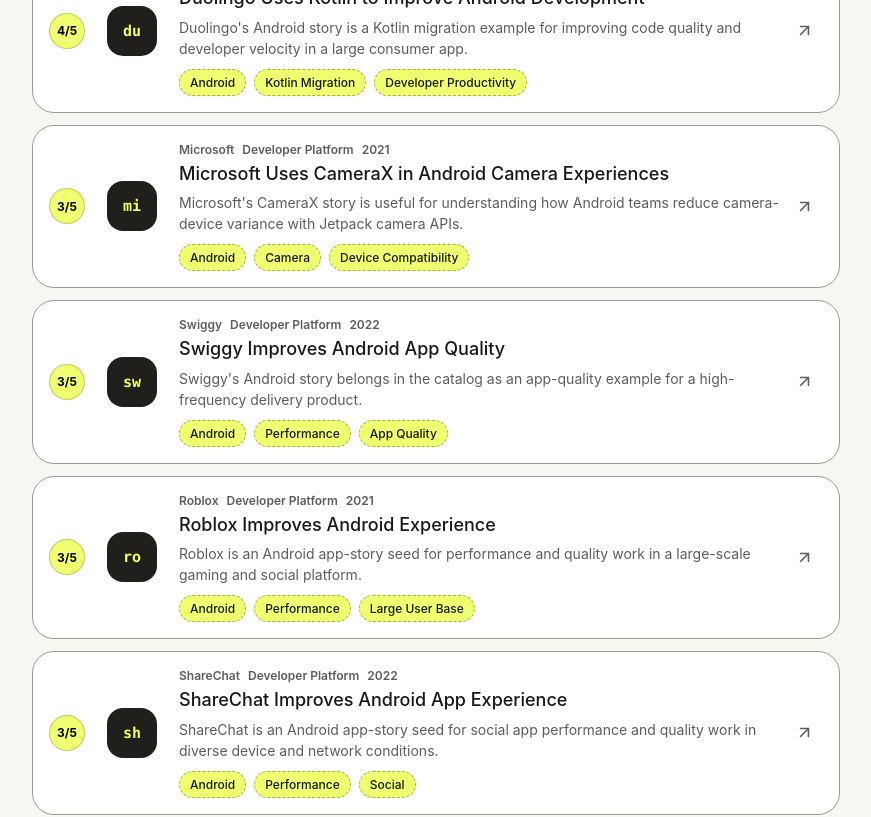
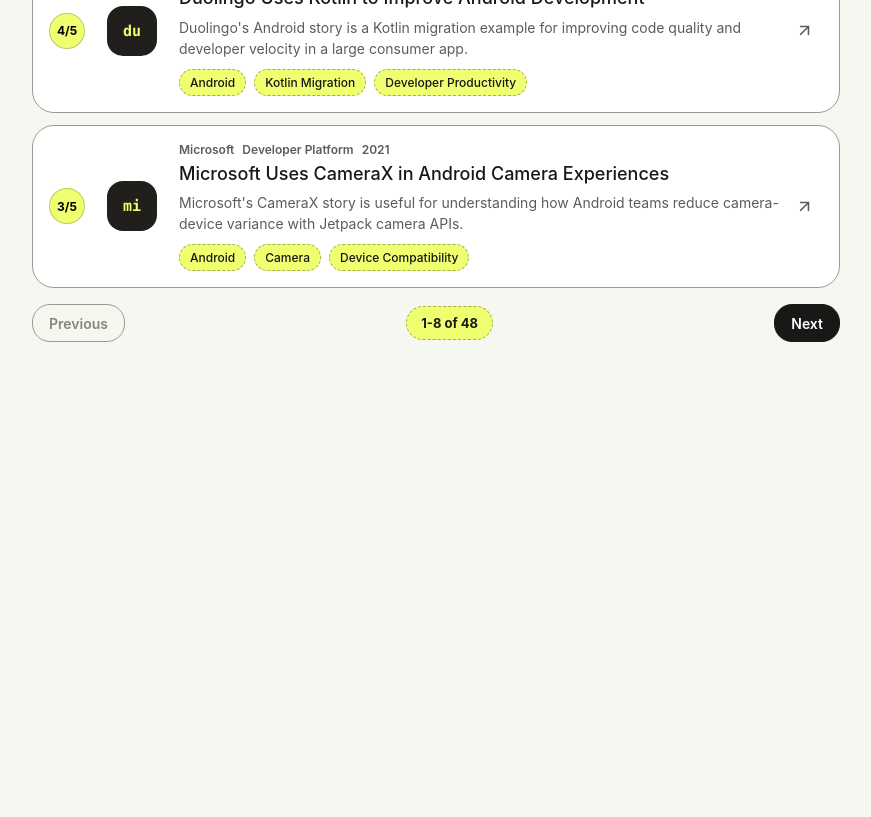
Before and after one commit to huongstienstra/techcase, a Next.js app: page / in a window 1280 px wide. Shown: the part 1725-2542 px from the top of the page, without its empty margins (8-879 px from the left). After the commit the page ends 2131 px from the top, so only its background shows below. Built offline with nearby package versions, Linux system fonts and the light colour scheme.

Commit message:
Add case study pagination

```diff
--- a/app/globals.css
+++ b/app/globals.css
@@ -355,6 +355,44 @@
 
 .case-arrow {
   color: var(--muted);
+}
+
+.pagination {
+  align-items: center;
+  display: flex;
+  gap: 12px;
+  justify-content: space-between;
+  margin-top: 16px;
+}
+
+.pagination-button {
+  background: var(--ink);
+  border: 1px solid var(--ink);
+  border-radius: 18px;
+  color: #fff;
+  cursor: pointer;
+  font-size: 14px;
+  font-weight: 600;
+  min-height: 38px;
+  padding: 0 16px;
+}
+
+.pagination-button:disabled {
+  background: transparent;
+  border-color: var(--line-strong);
+  color: var(--faint);
+  cursor: not-allowed;
+}
+
+.pagination-summary {
+  background: var(--surface-layer);
+  border: 1px dashed rgba(24, 24, 22, 0.35);
+  border-radius: 999px;
+  color: var(--ink);
+  font-size: 13px;
+  font-weight: 700;
+  min-height: 34px;
+  padding: 8px 14px;
 }
 
 .tag-row,
@@ -731,6 +769,18 @@
     padding: 10px 14px;
   }
 
+  .pagination {
+    align-items: stretch;
+    display: grid;
+    grid-template-columns: 1fr;
+  }
+
+  .pagination-button,
+  .pagination-summary {
+    justify-content: center;
+    text-align: center;
+  }
+
   .feature-image {
     min-height: 180px;
   }
--- a/components/CaseStudyExplorer.tsx
+++ b/components/CaseStudyExplorer.tsx
@@ -15,6 +15,7 @@
 };
 
 const DISCOVERY_TIMEOUT_MS = 1000 * 24;
+const PAGE_SIZE = 8;
 
 function normalizeText(value: string): string {
   return value.toLowerCase().replace(/[^a-z0-9\s]/g, " ");
@@ -76,6 +77,7 @@
 export function CaseStudyExplorer() {
   const [query, setQuery] = useState("");
   const [selectedCompany, setSelectedCompany] = useState("");
+  const [page, setPage] = useState(1);
   const [aiResults, setAiResults] = useState<DiscoveryResult[]>([]);
   const [aiError, setAiError] = useState("");
   const [didSearchAi, setDidSearchAi] = useState(false);
@@ -121,7 +123,22 @@
     localResults.length === 0 &&
     !queryMatchesKnownCompany;
   const shownCount = shouldDiscoverWithAi ? aiResults.length : localResults.length;
+  const pageCount = Math.max(1, Math.ceil(localResults.length / PAGE_SIZE));
+  const pageStart = (page - 1) * PAGE_SIZE;
+  const pagedLocalResults = localResults.slice(pageStart, pageStart + PAGE_SIZE);
+  const firstVisibleResult = localResults.length > 0 ? pageStart + 1 : 0;
+  const lastVisibleResult = Math.min(pageStart + pagedLocalResults.length, localResults.length);
   const featured = caseStudies[0];
+
+  useEffect(() => {
+    setPage(1);
+  }, [query, selectedCompany]);
+
+  useEffect(() => {
+    if (page > pageCount) {
+      setPage(pageCount);
+    }
+  }, [page, pageCount]);
 
   useEffect(() => {
     const trimmedQuery = query.trim();
@@ -226,8 +243,9 @@
         </div>
 
         {localResults.length > 0 ? (
+          <>
             <div className="cards">
-            {localResults.map((study) => (
+              {pagedLocalResults.map((study) => (
                 <Link className="case-card" href={`/case-studies/${study.slug}`} key={study.slug}>
                   <div className="case-duration">{study.qualityScore}/5</div>
                   <div className="case-thumb" aria-hidden="true">
@@ -253,6 +271,30 @@
                 </Link>
               ))}
             </div>
+            {localResults.length > PAGE_SIZE ? (
+              <nav className="pagination" aria-label="Case study pages">
+                <button
+                  className="pagination-button"
+                  disabled={page === 1}
+                  onClick={() => setPage((currentPage) => Math.max(1, currentPage - 1))}
+                  type="button"
+                >
+                  Previous
+                </button>
+                <span className="pagination-summary">
+                  {firstVisibleResult}-{lastVisibleResult} of {localResults.length}
+                </span>
+                <button
+                  className="pagination-button"
+                  disabled={page === pageCount}
+                  onClick={() => setPage((currentPage) => Math.min(pageCount, currentPage + 1))}
+                  type="button"
+                >
+                  Next
+                </button>
+              </nav>
+            ) : null}
+          </>
         ) : shouldDiscoverWithAi ? (
           <div className="discovery-block">
             {isDiscovering ? (
```
Lines whose indentation alone changed are shown as unchanged.
